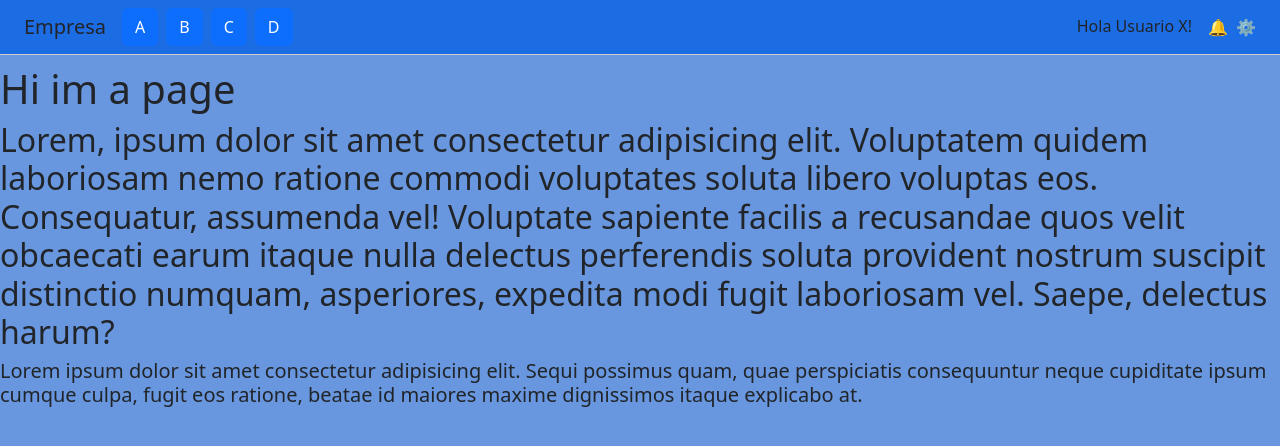
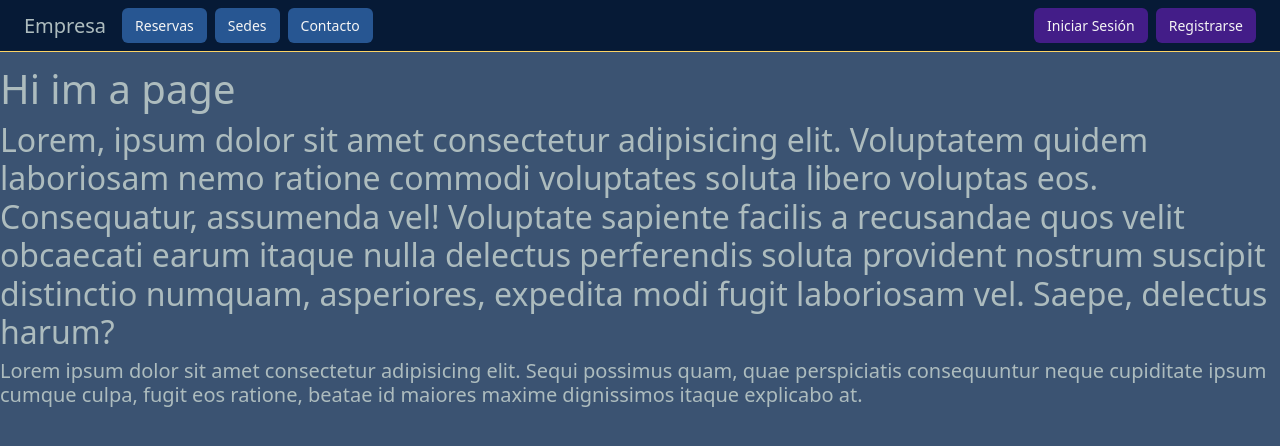
Before and after one commit to rencrash97/Trabajo-integrador-PIII, a React (Vite) app in the folder frontend/: page / in a window 1280 px wide. Shown: the top 446 px of the page. Built offline with nearby package versions, Linux system fonts and the light colour scheme.

Commit message:
Se edito el estilo de las paginas mediante css, y se edito la barra de navegación para adaptarse al estado de login de un usuario

```diff
--- a/frontend/src/components/navBar/NavBar.css
+++ b/frontend/src/components/navBar/NavBar.css
@@ -2,7 +2,33 @@
   width: 100%;
   display: flex;
   flex-direction: row;
-  border-bottom: 1px solid #ccc;
-  background-color: rgb(28, 108, 228);
+  border-bottom: 1px solid #fcd364;
+  background-color: rgb(6, 26, 54);
+}
 
+button {
+  font-size: 14px !important;
+  color: whitesmoke !important;
+  font-weight: 500;
+  padding: 6px 16px;
+  border-radius: 6px;
+  box-shadow: none;
+  transition: all 0.2s ease-in-out;
 }
+
+.btn {
+  background-color: rgb(39, 86, 146);
+  color: var(--bs-primary);
+  border: 1px solid transparent;
+}
+.btn:hover {
+  background-color: rgba(49, 48, 107, 0.445);
+}
+.btn-auth {
+  background-color: rgb(67, 29, 136);
+  color: var(--bs-primary);
+  border: 1px solid transparent;
+}
+.btn-auth:hover {
+  background-color: rgba(250, 198, 247, 0.445);
+}
--- a/frontend/src/components/navBar/NavBar.jsx
+++ b/frontend/src/components/navBar/NavBar.jsx
@@ -1,7 +1,10 @@
-import { Navbar, Container, Form, Button, Nav } from 'react-bootstrap';
+import { Navbar, Container, NavDropdown, Button, Nav } from 'react-bootstrap';
 import './NavBar.css';
+import { useState } from 'react';
 
 const NavBar = () => {
+
+  const [isLoggedIn, setIsLoggedIn] = useState(false)
 
   return (
 
@@ -10,19 +13,35 @@ const NavBar = () => {
 
         <div className="d-flex align-items-center gap-2 flex-shrink-0">
           <h5 className="mb-0 me-2">Empresa</h5>
-          <Button>A</Button>
-          <Button>B</Button>
-          <Button>C</Button>
-          <Button>D</Button>
+          <Button>Reservas</Button>
+          <Button>Sedes</Button>
+          <Button>Contacto</Button>
         </div>
 
         <Nav className="d-flex flex-row align-items-center gap-2 flex-shrink-0">
-          <h6 className="mb-0 me-2">Hola Usuario X!</h6> {/*cambiar despues para mostrar nombre usuario*/}
-          <a href="#" >🔔</a>
-          <a href="#">⚙️</a>
+          {isLoggedIn ? (
+            <div className="d-flex align-items-center gap-2">
+              <h6 className="mb-0">Hola Usuario X!</h6>
+
+              <NavDropdown title="⚙️" align="end">
+                <NavDropdown.Item href="#">Mi Perfil</NavDropdown.Item>
+                <NavDropdown.Item href="#">Mis Reservas</NavDropdown.Item>
+                <NavDropdown.Item href="#">Configuración</NavDropdown.Item>
+                <NavDropdown.Item href="#">Soporte Técnico</NavDropdown.Item>
+                <NavDropdown.Divider />
+                <NavDropdown.Item href="#">Cerrar Sesión</NavDropdown.Item>
+              </NavDropdown>
+            </div>
+          ) : (
+            <div className="d-flex align-items-center gap-2 ms-2">
+              <Button className="btn-auth">Iniciar Sesión</Button>
+              <Button className="btn-auth">Registrarse</Button>
+            </div>
+          )}
         </Nav>
       </Container>
     </Navbar>
+
   );
 }
 
--- a/frontend/src/index.css
+++ b/frontend/src/index.css
@@ -4,5 +4,6 @@ html, body, #root {
   width: 100%;
   height: 100%;
   box-sizing: border-box;
-  background-color: rgb(104, 151, 223);
+  background-color: rgb(59, 83, 114);
+  color: rgb(173, 188, 190);
 }
```
